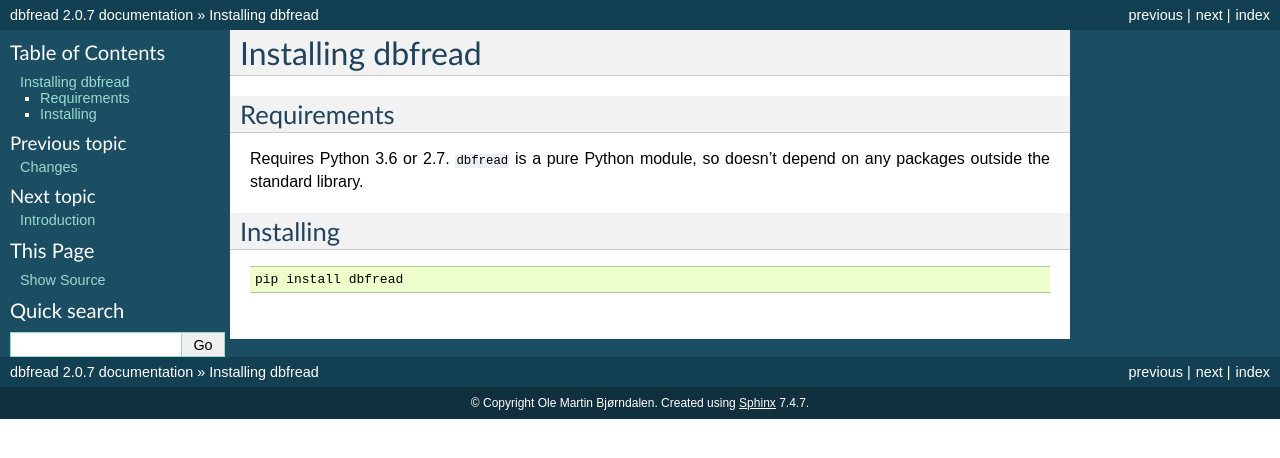
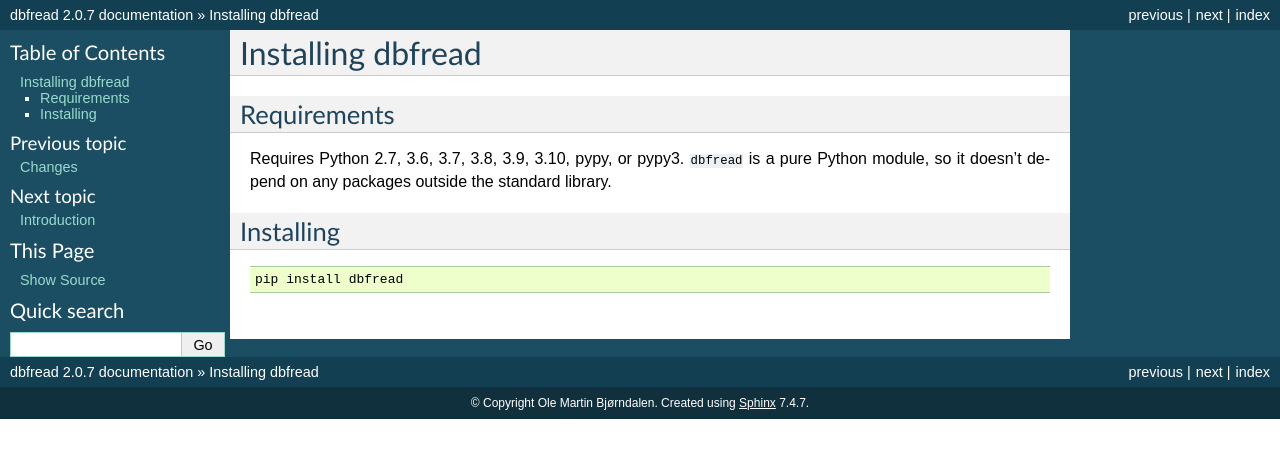
Before and after one commit to olemb/dbfread, a Sphinx documentation site: the page built from docs/installing.rst, in a window 1280 px wide. Shown: the top 458 px of the page. Built offline with Sphinx 7.4.7, drawn with Linux system fonts in a browser that asks for light colours.

Commit message:
Update text for supported Python versions in README and docs.

```diff
--- a/README.rst
+++ b/README.rst
@@ -44,7 +44,7 @@
 Main Features
 -------------
 
-* written for Python 3.6, but also works in 2.7
+* tested on Python versions 2.7, 3.6, 3.7, 3.8, 3.9, 3.10, pypy, and pypy3
 
 * simple but flexible API
 
@@ -70,7 +70,7 @@
 Installing
 ----------
 
-Requires Python 3.6 or 2.7.
+Requires Python 2.7, 3.6, 3.7, 3.8, 3.9, 3.10, pypy, or pypy3.
 
 ::
 
--- a/docs/installing.rst
+++ b/docs/installing.rst
@@ -4,8 +4,9 @@
 Requirements
 ------------
 
-Requires Python 3.6 or 2.7.  ``dbfread`` is a pure Python module, so
-doesn't depend on any packages outside the standard library.
+Requires Python 2.7, 3.6, 3.7, 3.8, 3.9, 3.10, pypy, or pypy3.  ``dbfread``
+is a pure Python module, so it doesn't depend on any packages outside the
+standard library.
 
 
 Installing
```
